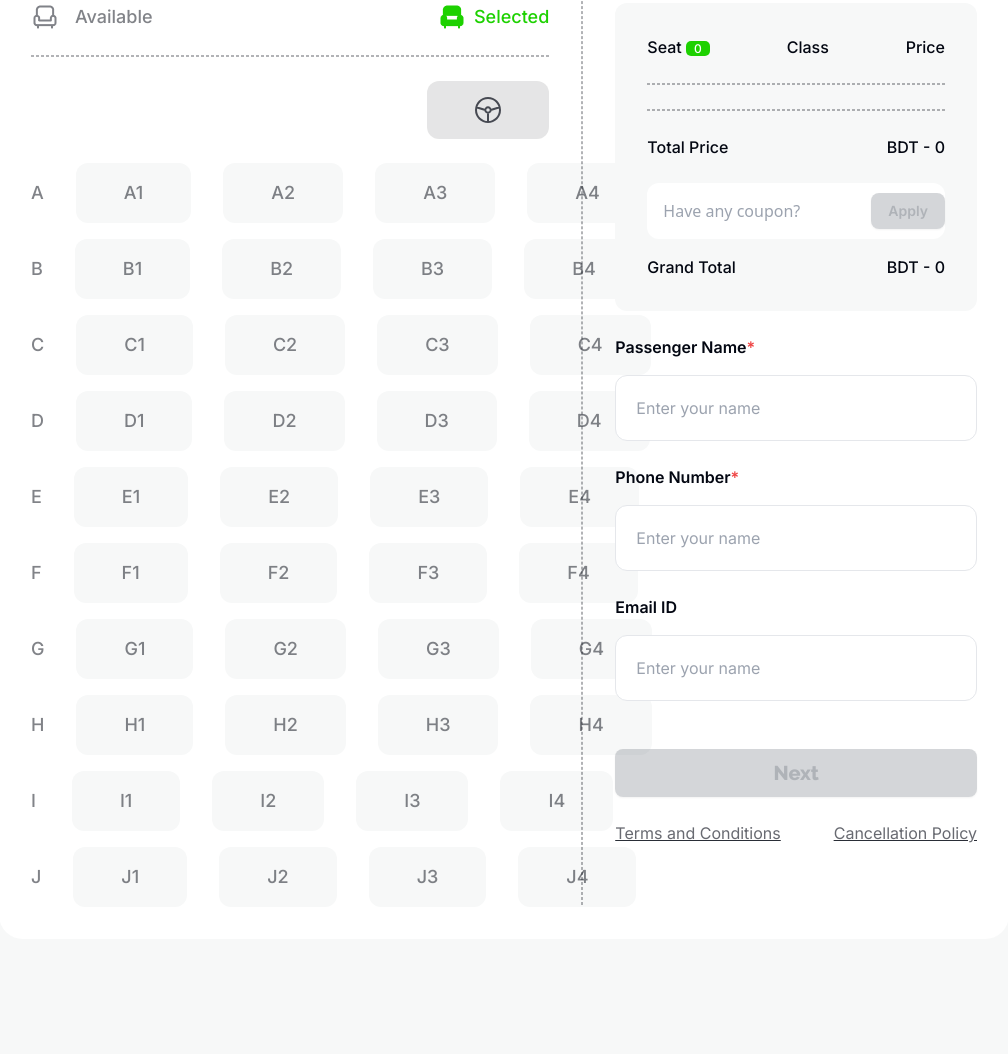
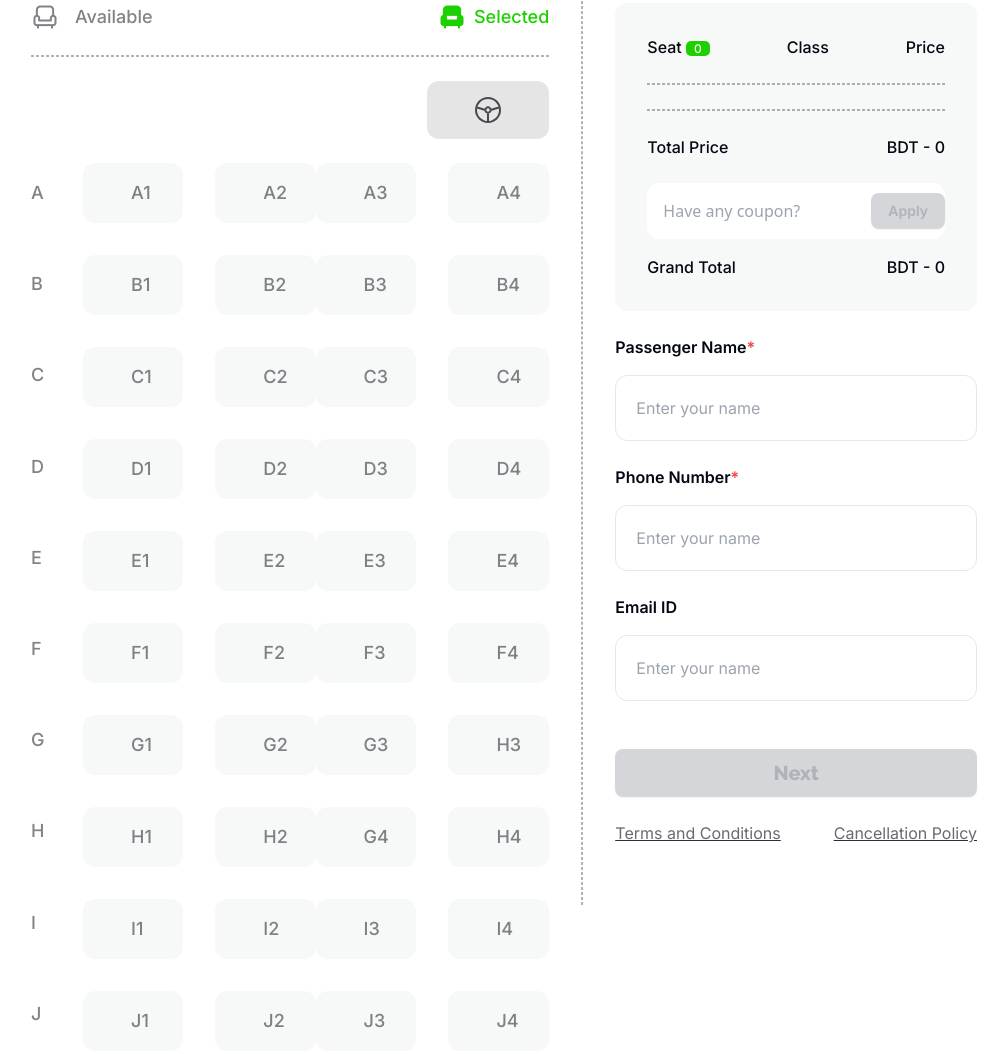
Before and after one commit to paradox-99/Quicktix-BD_smart-ticketing, a plain HTML site: page index.html in a window 1280 px wide. Shown: the part 2377-3431 px from the top of the page, without its empty margins (136-1144 px from the left). Drawn offline with nearby package versions, Linux system fonts and the light colour scheme.

Commit message:
applied grid in seat design

```diff
--- a/css/styles.css
+++ b/css/styles.css
@@ -7,6 +7,10 @@
     font-family: "Inter", sans-serif;
 }
 
+.font_roboto{
+    font-family: "Roboto", sans-serif;
+}
+
 .font_color{
     color: #030712;
 }
--- a/index.html
+++ b/index.html
@@ -12,9 +12,9 @@
     <!-- font -->
     <link rel="preconnect" href="https://fonts.googleapis.com">
     <link rel="preconnect" href="https://fonts.gstatic.com" crossorigin>
-    <link
-        href="https://fonts.googleapis.com/css2?family=Inter:wght@100..900&family=Raleway:ital,wght@0,100..900;1,100..900&display=swap"
+    <link href="https://fonts.googleapis.com/css2?family=Inter:wght@100..900&family=Raleway:ital,wght@0,100..900;1,100..900&display=swap"
         rel="stylesheet">
+    <link href="https://fonts.googleapis.com/css2?family=Roboto:wght@300;400;500;700&display=swap" rel="stylesheet">
     <!-- css file -->
     <link rel="stylesheet" href="css/styles.css">
     <!-- title -->
@@ -217,136 +217,65 @@
                         <img src="images/Steering.svg" alt="" class=" bg-[#0307121A]  py-4 px-12 rounded-xl">
                     </div>
                     <!-- seat section -->
-                    <div
-                        class="font_inter text-lg font-medium text-[#03071280] mt-6 grid grid-cols-1 grid-rows-10 gap-y-4">
-                        <!-- A -->
-                        <div class="flex items-center w-full">
-                            <p class="pr-8">A</p>
-                            <div class="flex items-center justify-between  w-full">
-                                <div class="flex items-center justify-between gap-8 w-full">
-                                    <p class="bg-[#F7F8F8] py-4 px-12 w-fit rounded-xl hover:cursor-pointer" id="A1"
-                                        onclick="seatSelected('A1')">A1</p>
-                                    <p class="bg-[#F7F8F8] py-4 px-12 w-fit rounded-xl hover:cursor-pointer" id="A2"
-                                        onclick="seatSelected('A2')">A2</p>
-                                    <p class="bg-[#F7F8F8] py-4 px-12 w-fit rounded-xl hover:cursor-pointer" id="A3"
-                                        onclick="seatSelected('A3')">A3</p>
-                                    <p class="bg-[#F7F8F8] py-4 px-12 w-fit rounded-xl hover:cursor-pointer" id="A4"
-                                        onclick="seatSelected('A4')">A4</p>
-                                </div>
-                            </div>
+                    <div class="font_inter text-lg font-medium text-[#03071280] mt-6  flex gap-10">
+                        <div class="grid grid-cols-1 grid-rows-10 gap-y-10 pt-4">
+                            <p>A</p>
+                            <p>B</p>
+                            <p>C</p>
+                            <p>D</p>
+                            <p>E</p>
+                            <p>F</p>
+                            <p>G</p>
+                            <p>H</p>
+                            <p>I</p>
+                            <p>J</p>
                         </div>
-                        <!-- B -->
-                        <div class="flex items-center w-full">
-                            <p class="pr-8">B</p>
-                            <div class="flex items-center justify-between gap-16 w-full">
-                                <div class="flex items-center justify-between gap-8 w-full">
-                                    <p class="bg-[#F7F8F8] py-4 px-12 w-fit rounded-xl hover:cursor-pointer" id="B1"
-                                        onclick="seatSelected('B1')">B1</p>
-                                    <p class="bg-[#F7F8F8] py-4 px-12 w-fit rounded-xl hover:cursor-pointer" id="B2"
-                                        onclick="seatSelected('B2')">B2</p>
-                                    <p class="bg-[#F7F8F8] py-4 px-12 w-fit rounded-xl hover:cursor-pointer" id="B3"
-                                        onclick="seatSelected('B3')">B3</p>
-                                    <p class="bg-[#F7F8F8] py-4 px-12 w-fit rounded-xl hover:cursor-pointer" id="B4"
-                                        onclick="seatSelected('B4')">B4</p>
-                                </div>
-                            </div>
+                        <div class="flex justify-between w-full">
+                        <div class="grid grid-cols-2 grid-rows-10 gap-8">
+                            <p class="bg-[#F7F8F8] py-4 px-12 w-full rounded-xl hover:cursor-pointer" id="A1" onclick="seatSelected('A1')">A1</p>
+                            <p class="bg-[#F7F8F8] py-4 px-12 w-full rounded-xl hover:cursor-pointer" id="A2" onclick="seatSelected('A2')">A2</p>
+                            <p class="bg-[#F7F8F8] py-4 px-12 w-full rounded-xl hover:cursor-pointer" id="B1" onclick="seatSelected('B1')">B1</p>
+                            <p class="bg-[#F7F8F8] py-4 px-12 w-full rounded-xl hover:cursor-pointer" id="B2" onclick="seatSelected('B2')">B2</p>
+                            <p class="bg-[#F7F8F8] py-4 px-12 w-full rounded-xl hover:cursor-pointer" id="C1" onclick="seatSelected('C1')">C1</p>
+                            <p class="bg-[#F7F8F8] py-4 px-12 w-full rounded-xl hover:cursor-pointer" id="C2" onclick="seatSelected('C2')">C2</p>
+                            <p class="bg-[#F7F8F8] py-4 px-12 w-full rounded-xl hover:cursor-pointer" id="D1" onclick="seatSelected('D1')">D1</p>
+                            <p class="bg-[#F7F8F8] py-4 px-12 w-full rounded-xl hover:cursor-pointer" id="D2" onclick="seatSelected('D2')">D2</p>
+                            <p class="bg-[#F7F8F8] py-4 px-12 w-full rounded-xl hover:cursor-pointer" id="E1" onclick="seatSelected('E1')">E1</p>
+                            <p class="bg-[#F7F8F8] py-4 px-12 w-full rounded-xl hover:cursor-pointer" id="E2" onclick="seatSelected('E2')">E2</p>
+                            <p class="bg-[#F7F8F8] py-4 px-12 w-full rounded-xl hover:cursor-pointer" id="F1" onclick="seatSelected('F1')">F1</p>
+                            <p class="bg-[#F7F8F8] py-4 px-12 w-full rounded-xl hover:cursor-pointer" id="F2" onclick="seatSelected('F2')">F2</p>
+                            <p class="bg-[#F7F8F8] py-4 px-12 w-full rounded-xl hover:cursor-pointer" id="G1" onclick="seatSelected('G1')">G1</p>
+                            <p class="bg-[#F7F8F8] py-4 px-12 w-full rounded-xl hover:cursor-pointer" id="G2" onclick="seatSelected('G2')">G2</p>
+                            <p class="bg-[#F7F8F8] py-4 px-12 w-full rounded-xl hover:cursor-pointer" id="H1" onclick="seatSelected('H1')">H1</p>
+                            <p class="bg-[#F7F8F8] py-4 px-12 w-full rounded-xl hover:cursor-pointer" id="H2" onclick="seatSelected('H2')">H2</p>
+                            <p class="bg-[#F7F8F8] py-4 px-12 w-full rounded-xl hover:cursor-pointer" id="I1" onclick="seatSelected('I1')">I1</p>
+                            <p class="bg-[#F7F8F8] py-4 px-12 w-full rounded-xl hover:cursor-pointer" id="I2" onclick="seatSelected('I2')">I2</p>
+                            <p class="bg-[#F7F8F8] py-4 px-12 w-full rounded-xl hover:cursor-pointer" id="J1" onclick="seatSelected('J1')">J1</p>
+                            <p class="bg-[#F7F8F8] py-4 px-12 w-full rounded-xl hover:cursor-pointer" id="J2" onclick="seatSelected('J2')">J2</p>
                         </div>
-                        <!-- C -->
-                        <div class="flex items-center w-full">
-                            <p class="pr-8">C</p>
-                            <div class="flex items-center justify-between gap-16 w-full">
-                                <div class="flex items-center justify-between gap-8 w-full">
-                                    <p class="bg-[#F7F8F8] py-4 px-12 w-fit rounded-xl">C1</p>
-                                    <p class="bg-[#F7F8F8] py-4 px-12 w-fit rounded-xl">C2</p>
-                                    <p class="bg-[#F7F8F8] py-4 px-12 w-fit rounded-xl">C3</p>
-                                    <p class="bg-[#F7F8F8] py-4 px-12 w-fit rounded-xl">C4</p>
-                                </div>
-                            </div>
+                        <div class="grid grid-cols-2 grid-rows-10 gap-8">
+                            <p class="bg-[#F7F8F8] py-4 px-12 w-full rounded-xl hover:cursor-pointer" id="A3" onclick="seatSelected('A3')">A3</p>
+                            <p class="bg-[#F7F8F8] py-4 px-12 w-full rounded-xl hover:cursor-pointer" id="A4" onclick="seatSelected('A4')">A4</p>
+                            <p class="bg-[#F7F8F8] py-4 px-12 w-full rounded-xl hover:cursor-pointer" id="B3" onclick="seatSelected('B3')">B3</p>
+                            <p class="bg-[#F7F8F8] py-4 px-12 w-full rounded-xl hover:cursor-pointer" id="B4" onclick="seatSelected('B4')">B4</p>
+                            <p class="bg-[#F7F8F8] py-4 px-12 w-full rounded-xl hover:cursor-pointer" id="C3" onclick="seatSelected('C3')">C3</p>
+                            <p class="bg-[#F7F8F8] py-4 px-12 w-full rounded-xl hover:cursor-pointer" id="C4" onclick="seatSelected('C4')">C4</p>
+                            <p class="bg-[#F7F8F8] py-4 px-12 w-full rounded-xl hover:cursor-pointer" id="D3" onclick="seatSelected('D3')">D3</p>
+                            <p class="bg-[#F7F8F8] py-4 px-12 w-full rounded-xl hover:cursor-pointer" id="D4" onclick="seatSelected('D4')">D4</p>
+                            <p class="bg-[#F7F8F8] py-4 px-12 w-full rounded-xl hover:cursor-pointer" id="E3" onclick="seatSelected('E3')">E3</p>
+                            <p class="bg-[#F7F8F8] py-4 px-12 w-full rounded-xl hover:cursor-pointer" id="E4" onclick="seatSelected('E4')">E4</p>
+                            <p class="bg-[#F7F8F8] py-4 px-12 w-full rounded-xl hover:cursor-pointer" id="F3" onclick="seatSelected('F3')">F3</p>
+                            <p class="bg-[#F7F8F8] py-4 px-12 w-full rounded-xl hover:cursor-pointer" id="F4" onclick="seatSelected('F4')">F4</p>
+                            <p class="bg-[#F7F8F8] py-4 px-12 w-full rounded-xl hover:cursor-pointer" id="G3" onclick="seatSelected('G3')">G3</p>
+                            <p class="bg-[#F7F8F8] py-4 px-12 w-full rounded-xl hover:cursor-pointer" id="H3" onclick="seatSelected('H3')">H3</p>
+                            <p class="bg-[#F7F8F8] py-4 px-12 w-full rounded-xl hover:cursor-pointer" id="G4" onclick="seatSelected('G4')">G4</p>
+                            <p class="bg-[#F7F8F8] py-4 px-12 w-full rounded-xl hover:cursor-pointer" id="H4" onclick="seatSelected('H4')">H4</p>
+                            <p class="bg-[#F7F8F8] py-4 px-12 w-full rounded-xl hover:cursor-pointer" id="I3" onclick="seatSelected('I3')">I3</p>
+                            <p class="bg-[#F7F8F8] py-4 px-12 w-full rounded-xl hover:cursor-pointer" id="I4" onclick="seatSelected('I4')">I4</p>
+                            <p class="bg-[#F7F8F8] py-4 px-12 w-full rounded-xl hover:cursor-pointer" id="J3" onclick="seatSelected('J3')">J3</p>
+                            <p class="bg-[#F7F8F8] py-4 px-12 w-full rounded-xl hover:cursor-pointer" id="J4" onclick="seatSelected('J4')">J4</p>
                         </div>
-                        <!-- D -->
-                        <div class="flex items-center w-full">
-                            <p class="pr-8">D</p>
-                            <div class="flex items-center justify-between gap-16 w-full">
-                                <div class="flex items-center justify-between gap-8 w-full">
-                                    <p class="bg-[#F7F8F8] py-4 px-12 w-fit rounded-xl">D1</p>
-                                    <p class="bg-[#F7F8F8] py-4 px-12 w-fit rounded-xl">D2</p>
-                                    <p class="bg-[#F7F8F8] py-4 px-12 w-fit rounded-xl">D3</p>
-                                    <p class="bg-[#F7F8F8] py-4 px-12 w-fit rounded-xl">D4</p>
-                                </div>
-                            </div>
-                        </div>
-                        <!-- E -->
-                        <div class="flex items-center w-full">
-                            <p class="pr-8">E</p>
-                            <div class="flex items-center justify-between gap-16 w-full">
-                                <div class="flex items-center justify-between gap-8 w-full">
-                                    <p class="bg-[#F7F8F8] py-4 px-12 w-fit rounded-xl">E1</p>
-                                    <p class="bg-[#F7F8F8] py-4 px-12 w-fit rounded-xl">E2</p>
-                                    <p class="bg-[#F7F8F8] py-4 px-12 w-fit rounded-xl">E3</p>
-                                    <p class="bg-[#F7F8F8] py-4 px-12 w-fit rounded-xl">E4</p>
-                                </div>
-                            </div>
-                        </div>
-                        <!-- F -->
-                        <div class="flex items-center w-full">
-                            <p class="pr-8">F</p>
-                            <div class="flex items-center justify-between gap-16 w-full">
-                                <div class="flex items-center justify-between gap-8 w-full">
-                                    <p class="bg-[#F7F8F8] py-4 px-12 w-fit rounded-xl">F1</p>
-                                    <p class="bg-[#F7F8F8] py-4 px-12 w-fit rounded-xl">F2</p>
-                                    <p class="bg-[#F7F8F8] py-4 px-12 w-fit rounded-xl">F3</p>
-                                    <p class="bg-[#F7F8F8] py-4 px-12 w-fit rounded-xl">F4</p>
-                                </div>
-                            </div>
-                        </div>
-                        <!-- G -->
-                        <div class="flex items-center w-full">
-                            <p class="pr-8">G</p>
-                            <div class="flex items-center justify-between gap-16 w-full">
-                                <div class="flex items-center justify-between gap-8 w-full">
-                                    <p class="bg-[#F7F8F8] py-4 px-12 w-fit rounded-xl">G1</p>
-                                    <p class="bg-[#F7F8F8] py-4 px-12 w-fit rounded-xl">G2</p>
-                                    <p class="bg-[#F7F8F8] py-4 px-12 w-fit rounded-xl">G3</p>
-                                    <p class="bg-[#F7F8F8] py-4 px-12 w-fit rounded-xl">G4</p>
-                                </div>
-                            </div>
-                        </div>
-                        <!-- H -->
-                        <div class="flex items-center w-full">
-                            <p class="pr-8">H</p>
-                            <div class="flex items-center justify-between gap-16 w-full">
-                                <div class="flex items-center justify-between gap-8 w-full">
-                                    <p class="bg-[#F7F8F8] py-4 px-12 w-fit rounded-xl">H1</p>
-                                    <p class="bg-[#F7F8F8] py-4 px-12 w-fit rounded-xl">H2</p>
-                                    <p class="bg-[#F7F8F8] py-4 px-12 w-fit rounded-xl">H3</p>
-                                    <p class="bg-[#F7F8F8] py-4 px-12 w-fit rounded-xl">H4</p>
-                                </div>
-                            </div>
-                        </div>
-                        <!-- I -->
-                        <div class="flex items-center w-full">
-                            <p class="pr-9">I</p>
-                            <div class="flex items-center justify-between gap-16 w-full">
-                                <div class="flex items-center justify-between gap-8 w-full">
-                                    <p class="bg-[#F7F8F8] py-4 px-12 w-[115px] rounded-xl">I1</p>
-                                    <p class="bg-[#F7F8F8] py-4 px-12 w-[115px] rounded-xl">I2</p>
-                                    <p class="bg-[#F7F8F8] py-4 px-12 w-[115px] rounded-xl">I3</p>
-                                    <p class="bg-[#F7F8F8] py-4 px-12 w-[115px] rounded-xl">I4</p>
-                                </div>
-                            </div>
-                        </div>
-                        <!-- J -->
-                        <div class="flex items-center w-full">
-                            <p class="pr-8">J</p>
-                            <div class="flex items-center justify-between gap-16 w-full">
-                                <div class="flex items-center justify-between gap-8 w-full">
-                                    <p class="bg-[#F7F8F8] py-4 px-12 w-fit rounded-xl">J1</p>
-                                    <p class="bg-[#F7F8F8] py-4 px-12 w-fit rounded-xl">J2</p>
-                                    <p class="bg-[#F7F8F8] py-4 px-12 w-fit rounded-xl">J3</p>
-                                    <p class="bg-[#F7F8F8] py-4 px-12 w-fit rounded-xl">J4</p>
-                                </div>
-                            </div>
-                        </div>
+                    </div>
                     </div>
                 </div>
                 <div class="h-[984px] border-[1.5px] border-dashed mx-8 border-[#0307124D]"></div>
@@ -398,7 +327,7 @@
                         <input type="email" placeholder="Enter your name"
                             class="border rounded-xl boeder-[#0307121A] mt-4 mb-6 p-5  text-[#03071266] w-full">
                     </div>
-                    <button class="btn w-full bg-[#1DD100] text-white text-xl font_raleway font-extrabold hover:bg-[#1DD100]" id="next-btn" disabled>Next</button>
+                    <button class="btn w-full bg-[#1DD100] text-white text-xl font_raleway font-extrabold hover:bg-[#1DD100]" id="next-btn" disabled onclick="showSuccessMessage()">Next</button>
                     <div class="text-[#03071299] font_inter flex justify-between underline mt-6">
                         <a href="">Terms and Conditions</a>
                         <a href="">Cancellation Policy</a>
@@ -438,7 +367,7 @@
     </footer>
 
     <!-- alert section for selecting more than 4 seat -->
-    <dialog id="my_modal_1" class="modal">
+    <dialog id="alert-modal" class="modal">
         <div class="modal-box">
             <h3 class="font-bold text-2xl flex font_raleway gap-2 items-center"><svg xmlns="http://www.w3.org/2000/svg" fill="none" viewBox="0 0 24 24" stroke-width="1.5" stroke="currentColor" class="w-6 h-6"><path stroke-linecap="round" stroke-linejoin="round" d="M12 9v3.75m9-.75a9 9 0 1 1-18 0 9 9 0 0 1 18 0Zm-9 3.75h.008v.008H12v-.008Z" /> </svg>Alert</h3>
             <p class="py-4 font_inter text-xl">You cannot select more than 4 seats.</p>
@@ -450,6 +379,29 @@
         </div>
     </dialog>
     <!-- ___________alert over_____________ -->
+
+
+    <!-- successful section for clicking Next button -->
+    <dialog id="success-modal" class="modal">
+        <div class="modal-box max-w-fit w-fit p-0">
+            <div>
+                <div class="w-[720px] h-[480px] rounded-2xl flex flex-col items-center justify-center font_roboto text-center">
+                    <img src="images/success.png" alt="">
+                    <h3 class="text-2xl font-bold text-[#27AE60] my-9">SUCCESS</h3>
+                    <p class="text-xl font-medium text-[#4A4A4A]">Thank you for Booking Our Bus Seats. <br> We are working hard to find the best service and deals for you. </p>
+                    <p class="text-[#4A4A4A] text-xl font-light mt-3 mb-5">Shortly you will find a confirmation in your email.</p>
+                    <!-- <button class="btn px-[100px] bg-[#27AE60] hover:bg-[#27AE60] rounded-[32px] text-xl font-semibold text-white">Continue</button> -->
+                    <div class="modal-action mt-0">
+                        <form method="dialog">
+                            <button class="btn px-[100px] bg-[#27AE60] hover:bg-[#27AE60] rounded-[32px] text-xl font-semibold text-white">Continue</button>
+                        </form>
+                    </div>
+                </div>
+            </div>
+
+        </div>
+    </dialog>
+    <!-- ___________alert over_____________ -->
     <script src="js/utility.js"></script>
     <script src="js/functionality.js"></script>
 </body>
```
Also changed, not shown: js/utility.js (+7 -1 lines).
